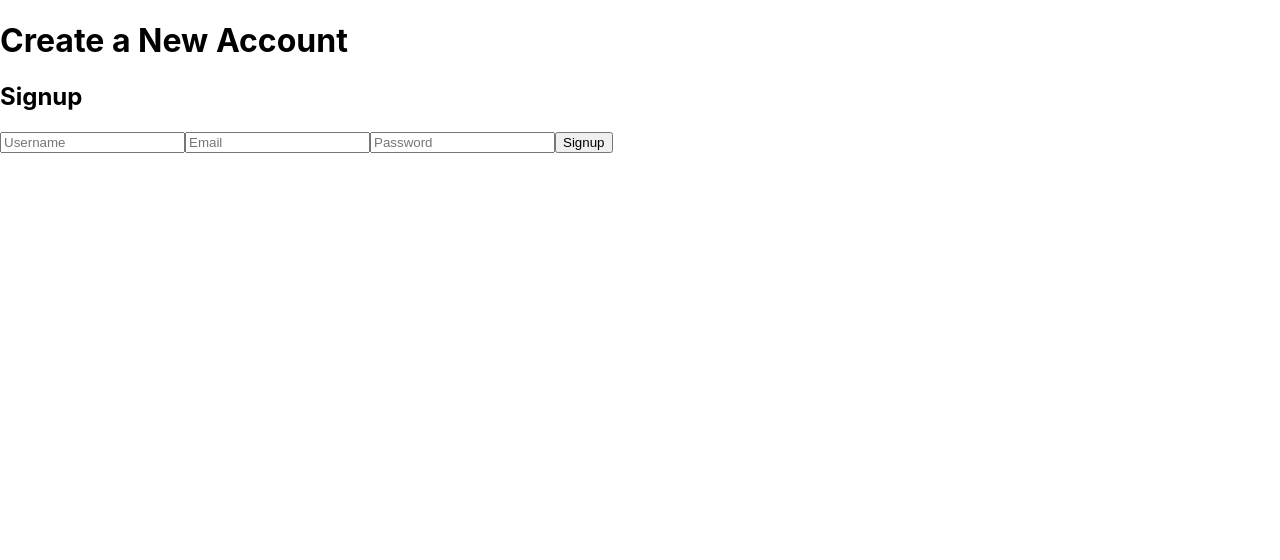
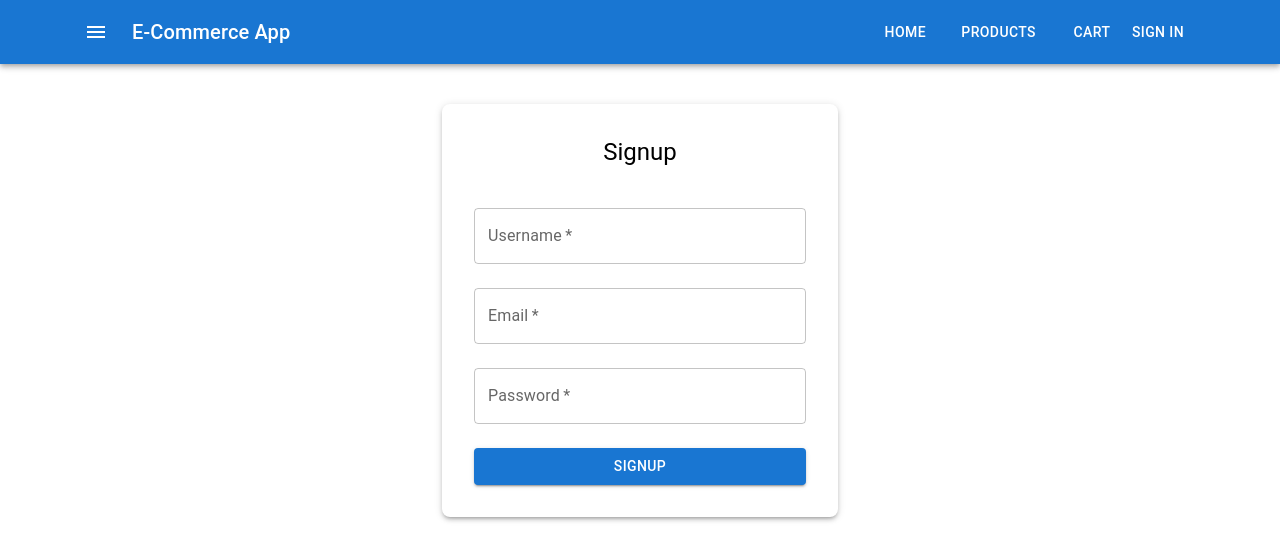
Before and after one commit to AsimAliMurtaza/ecommerce-frontend, a React (Create React App) app: page /signup in a window 1280 px wide. Shown: the top 560 px of the page. Built offline with nearby package versions, Linux system fonts and the light colour scheme.

Commit message:
added more pages

```diff
--- a/package.json
+++ b/package.json
@@ -5,6 +5,7 @@
   "dependencies": {
     "@emotion/react": "^11.13.3",
     "@emotion/styled": "^11.13.0",
+    "@mui/icons-material": "^6.1.6",
     "@mui/material": "^6.1.6",
     "@testing-library/jest-dom": "^5.17.0",
     "@testing-library/react": "^13.4.0",
--- a/src/App.tsx
+++ b/src/App.tsx
@@ -3,12 +3,16 @@ import { BrowserRouter as Router, Route, Routes } from 'react-router-dom';
 import HomePage from './pages/HomePage';
 import LoginPage from './pages/LoginPage';
 import SignupPage from './pages/SignupPage';
+import Navbar from './components/Navbar';
+import ProductPage from './pages/ProductPage';
 
 const App: React.FC = () => {
     return (
         <Router>
+            <Navbar />
             <Routes>
                 <Route path="/" element={<HomePage />} />
+                <Route path="/products" element={<ProductPage />} />
                 <Route path="/login" element={<LoginPage />} />
                 <Route path="/signup" element={<SignupPage />} />
             </Routes>
--- a/src/components/LoginForm.tsx
+++ b/src/components/LoginForm.tsx
@@ -1,27 +1,59 @@
-import React, { useState } from 'react';
-import { login } from '../api/auth';
-import { useNavigate } from 'react-router-dom';
+import React, { useState } from "react";
+import { login } from "../api/auth";
+import { useNavigate } from "react-router-dom";
+import { TextField, Button, Container, Typography, Box } from "@mui/material";
 
 const LoginForm: React.FC = () => {
-
   const navigate = useNavigate();
-    const [email, setEmail] = useState('');
-    const [password, setPassword] = useState('');
+  const [email, setEmail] = useState("");
+  const [password, setPassword] = useState("");
+  const [error, setError] = useState<string>("");
 
   const handleLogin = async (e: React.FormEvent) => {
     e.preventDefault();
+    try {
       const response = await login(email, password);
       console.log(response); // Handle response and store token if needed
-        navigate('/');
+      navigate("/");
+    } catch (err) {
+      setError("Invalid credentials, please try again.");
+    }
   };
 
   return (
+    <Container maxWidth="xs" sx={{ mt: 5 }}>
+      {error && (
+        <Typography
+          variant="body2"
+          sx={{ color: "red", marginBottom: 2, textAlign: "center" }}
+        >
+          {error}
+        </Typography>
+      )}
       <form onSubmit={handleLogin}>
-            <h2>Login</h2>
-            <input type="email" value={email} onChange={(e) => setEmail(e.target.value)} placeholder="Email" />
-            <input type="password" value={password} onChange={(e) => setPassword(e.target.value)} placeholder="Password" />
-            <button type="submit">Login</button>
+        <TextField
+          label="Email"
+          type="email"
+          value={email}
+          onChange={(e) => setEmail(e.target.value)}
+          fullWidth
+          required
+          margin="normal"
+        />
+        <TextField
+          label="Password"
+          type="password"
+          value={password}
+          onChange={(e) => setPassword(e.target.value)}
+          fullWidth
+          required
+          margin="normal"
+        />
+        <Button type="submit" variant="contained" fullWidth sx={{ mt: 2 }}>
+          Login
+        </Button>
       </form>
+    </Container>
   );
 };
 
--- /dev/null
+++ b/src/components/Navbar.tsx
@@ -0,0 +1,43 @@
+import React from "react";
+import {
+  AppBar,
+  Toolbar,
+  Typography,
+  Button,
+  IconButton,
+  Container,
+} from "@mui/material";
+import MenuIcon from "@mui/icons-material/Menu";
+import { Link } from 'react-router-dom';
+
+const Navbar: React.FC = () => {
+    return (
+        <AppBar position="sticky" sx={{ backgroundColor: '#1976d2' }}>
+            <Container maxWidth="lg">
+                <Toolbar>
+                    <IconButton edge="start" color="inherit" aria-label="menu" sx={{ mr: 2 }}>
+                        <MenuIcon />
+                    </IconButton>
+                    <Typography variant="h6" sx={{ flexGrow: 1 }}>
+                        E-Commerce App
+                    </Typography>
+                    <Button component={Link} to="/" color="inherit" sx={{ marginRight: 2 }}>
+                        Home
+                    </Button>
+                    <Button component={Link} to="/products" color="inherit" sx={{ marginRight: 2 }}>
+                        Products
+                    </Button>
+                    <Button component={Link} to="/cart" color="inherit">
+                        Cart
+                    </Button>
+                    <Button component={Link} to="/login" color="inherit">
+                        Sign In
+                    </Button>
+                </Toolbar>
+
+            </Container>
+        </AppBar>
+    );
+};
+
+export default Navbar;
--- a/src/components/SignupForm.tsx
+++ b/src/components/SignupForm.tsx
@@ -1,5 +1,6 @@
 import React, { useState } from 'react';
 import { signup } from '../api/auth';
+import { TextField, Button, Box, Typography, Container } from '@mui/material';
 
 const SignupForm: React.FC = () => {
     const [username, setUsername] = useState('');
@@ -18,32 +19,58 @@ const SignupForm: React.FC = () => {
     };
 
     return (
+        <Container maxWidth="xs" sx={{ mt: 5 }}>
+            <Box sx={{ padding: 4, backgroundColor: '#fff', borderRadius: 2, boxShadow: 3 }}>
+                <Typography variant="h5" sx={{ textAlign: 'center', marginBottom: 3 }}>
+                    Signup
+                </Typography>
                 <form onSubmit={handleSignup}>
-            <h2>Signup</h2>
-            <input
+                    <TextField
+                        label="Username"
                         type="text"
                         value={username}
                         onChange={(e) => setUsername(e.target.value)}
-                placeholder="Username"
+                        fullWidth
                         required
+                        margin="normal"
                     />
-            <input
+                    <TextField
+                        label="Email"
                         type="email"
                         value={email}
                         onChange={(e) => setEmail(e.target.value)}
-                placeholder="Email"
+                        fullWidth
                         required
+                        margin="normal"
                     />
-            <input
+                    <TextField
+                        label="Password"
                         type="password"
                         value={password}
                         onChange={(e) => setPassword(e.target.value)}
-                placeholder="Password"
+                        fullWidth
                         required
+                        margin="normal"
                     />
-            <button type="submit">Signup</button>
-            {message && <p>{message}</p>}
+                    <Button
+                        type="submit"
+                        variant="contained"
+                        fullWidth
+                        sx={{ mt: 2 }}
+                    >
+                        Signup
+                    </Button>
                 </form>
+                {message && (
+                    <Typography
+                        variant="body2"
+                        sx={{ color: message.startsWith('Error') ? 'red' : 'green', mt: 2, textAlign: 'center' }}
+                    >
+                        {message}
+                    </Typography>
+                )}
+            </Box>
+        </Container>
     );
 };
 
--- a/src/pages/HomePage.tsx
+++ b/src/pages/HomePage.tsx
@@ -1,19 +1,51 @@
-import React from 'react';
-import ProductList from '../components/ProductList';
-import { Box, Typography } from '@mui/material';
+import React from "react";
+import ProductList from "../components/ProductList";
+import { Box, Typography, Button, Container } from "@mui/material";
 
 const HomePage: React.FC = () => (
-    <Box sx={{ padding: 4, backgroundColor: '#fafafa' }}>
-        <Typography variant="h2" sx={{
-            textAlign: 'center',
-            marginBottom: 4,
-            fontWeight: 700,
-            color: '#333',
-        }}>
-            Welcome to the E-commerce App
-        </Typography>
-        <ProductList />
-    </Box>
+  <Box sx={{ backgroundColor: "#fafafa", padding: 5 }}>
+    <Container maxWidth="lg" sx={{ textAlign: "center", marginBottom: 5 }}>
+      <Typography
+        variant="h2"
+        sx={{
+          fontWeight: 700,
+          color: "#333",
+          marginBottom: 2,
+        }}
+      >
+        Welcome to the E-commerce App
+      </Typography>
+      <Typography variant="h5" sx={{ color: "#777", marginBottom: 3 }}>
+        Discover amazing products and exclusive deals. Shop now and experience a
+        seamless online shopping journey.
+      </Typography>
+      <Button
+        variant="contained"
+        color="primary"
+        size="large"
+        href="/products"
+        sx={{ marginTop: 2 }}
+      >
+        Shop Now
+      </Button>
+    </Container>
+
+    {/* Featured Products Section */}
+    <Container maxWidth="lg" sx={{ marginBottom: 5 }}>
+      <Typography
+        variant="h4"
+        sx={{
+          textAlign: "center",
+          marginBottom: 4,
+          fontWeight: 700,
+          color: "#333",
+        }}
+      >
+        Featured Products
+      </Typography>
+      <ProductList />
+    </Container>
+  </Box>
 );
 
 export default HomePage;
--- a/src/pages/LoginPage.tsx
+++ b/src/pages/LoginPage.tsx
@@ -1,11 +1,23 @@
 import React from 'react';
 import LoginForm from '../components/LoginForm';
+import { Container, Typography, Box } from '@mui/material';
 
 const LoginPage: React.FC = () => (
-    <div>
-        <h1>Login</h1>
-        <LoginForm />
-    </div>
+    <Container maxWidth="xs" sx={{ mt: 5 }}>
+        <Box sx={{ textAlign: 'center', padding: 3, backgroundColor: '#fff', borderRadius: 2, boxShadow: 3 }}>
+            <Typography variant="h4" sx={{ marginBottom: 3, fontWeight: 700 }}>
+                Sign In
+            </Typography>
+            <LoginForm />
+            <Typography variant="h6" sx={{
+                marginTop: 3,
+                fontWeight: 100,
+                color: '#333',
+            }} >
+                Don't have an account? <a href="/signup">Register</a>
+            </Typography>
+        </Box>
+    </Container>
 );
 
 export default LoginPage;
--- /dev/null
+++ b/src/pages/ProductPage.tsx
@@ -0,0 +1,23 @@
+import React from "react";
+import {
+  Container,
+} from "@mui/material";
+import ProductList from "../components/ProductList";
+
+interface Product {
+  _id: string;
+  name: string;
+  description: string;
+  price: number;
+  imageUrl: string;
+}
+
+const ProductPage: React.FC = () => {
+  return (
+    <Container maxWidth="lg" sx={{ mt: 5 }}>
+      <ProductList />
+    </Container>
+  );
+};
+
+export default ProductPage;
--- a/src/pages/SignupPage.tsx
+++ b/src/pages/SignupPage.tsx
@@ -1,11 +1,10 @@
-import React from 'react';
-import SignupForm from '../components/SignupForm';
+import React from "react";
+import SignupForm from "../components/SignupForm";
 
 const SignupPage: React.FC = () => (
-    <div>
-        <h1>Create a New Account</h1>
-        <SignupForm />
-    </div>
+  <div>
+    <SignupForm />
+  </div>
 );
 
 export default SignupPage;
```
Also changed, not shown: src/components/ProductList.tsx (+47 -22 lines), 1 other file (tests, documents, lock files or other folders). Lines whose indentation alone changed are shown as unchanged.
